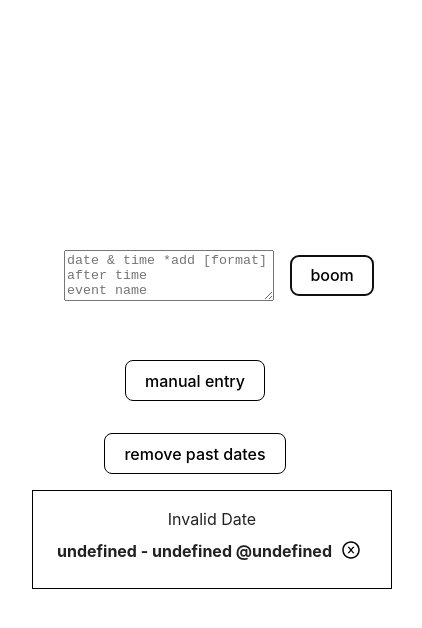
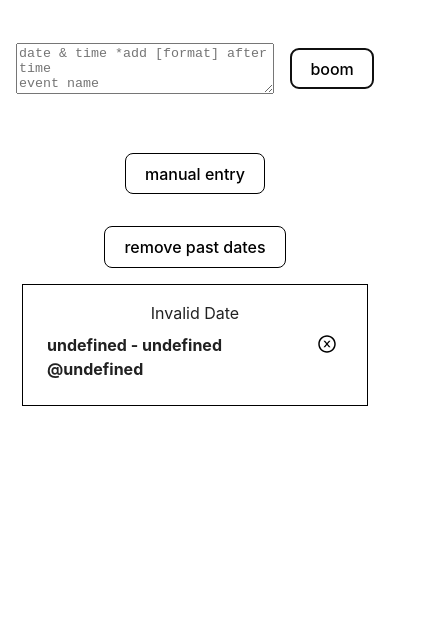
Before and after one commit to kevpoole/events, a React (Vite) app: page / in a window 390 px wide. Both pictures are taken after typing "Sample" into the empty fields and a click on the button "boom". Shown: the top 628 px of the page, 422 px wide, since content can reach past the window. Built offline with nearby package versions, Linux system fonts and the light colour scheme.

Commit message:
Fixed mobile view

```diff
--- a/src/App.css
+++ /dev/null
@@ -1,22 +0,0 @@
-#root {
-  max-width: 1280px;
-  margin: 0 auto;
-  padding: 2rem;
-  text-align: center;
-}
-
-.event{
-  text-align: left;
-  padding: .5rem;
-  display: flex;
-  justify-content: space-between;
-}
-
-.eventWrapper{
-  display: flex;
-  flex-direction: column;
-  width: 100%;
-  border: 1px solid black;
-  padding: 1rem;
-  margin-bottom: 3rem;
-}
--- a/src/App.jsx
+++ b/src/App.jsx
@@ -1,5 +1,5 @@
 import { useState, useRef, useEffect } from "react";
-import "./App.css";
+import "./index.css";
 import EventContainer from "./EventContainer";
 import { v4 as uuidv4 } from "uuid";
 import { useLocalStorage } from "../hooks/useLocalStorage";
@@ -240,7 +240,7 @@ function App() {
   }, [list]);
 
   return (
-    <div>
+    <body>
       <form className="fbForm" action="" onSubmit={handleSubmit}>
         <textarea
           onChange={handleText}
@@ -306,7 +306,7 @@ venue"
           list={list.filter((item) => item.realDate === events)}
         />
       ))}
-    </div>
+    </body>
   );
 }
 
--- a/src/index.css
+++ b/src/index.css
@@ -15,6 +15,14 @@
   -webkit-text-size-adjust: 100%;
 }
 
+#root {
+  max-width: 1280px;
+  margin: 0 auto;
+  padding: 2rem;
+  text-align: center;
+  overflow-x: hidden;
+}
+
 a {
   font-weight: 500;
   color: #646cff;
@@ -30,6 +38,7 @@ body {
   place-items: center;
   min-width: 320px;
   min-height: 100vh;
+  flex-direction: column;
 }
 
 h1 {
@@ -41,10 +50,30 @@ textarea{
   width: 70%;
 }
 
+
+
+.event{
+  text-align: left;
+  padding: .5rem;
+  display: flex;
+  justify-content: space-between;
+}
+
+.eventWrapper{
+  display: flex;
+  flex-direction: column;
+  width: 90%;
+  border: 1px solid black;
+  padding: 1rem;
+  margin-bottom: 3rem;
+}
+
 .submit {
   border-radius: 8px;
   border: 1px solid #000;
+  color: #000;
   width: fit-content;
+  height: fit-content;
   padding: 0.6em 1.2em;
   font-size: 1em;
   font-weight: 500;
@@ -53,7 +82,7 @@ textarea{
   cursor: pointer;
   transition: border-color 0.25s;
   margin: 1rem;
-  align-self: flex-end;
+  align-self: center;
 }
 button:hover {
   border-color: #646cff;
@@ -115,6 +144,7 @@ h4{
   border-radius: 8px;
   border: 1px solid #000;
   width: fit-content;
+
   padding: 0.6em 1.2em;
   font-size: 1em;
   font-weight: 500;
@@ -125,3 +155,34 @@ h4{
   /* margin: 1rem; */
 
 }
+
+@media screen and (max-width: 600px) {
+ body{
+  flex-direction: column;
+ }
+
+ textarea{
+  margin-left: 1rem;
+ }
+
+ #root{
+  padding: 0;
+ }
+
+ .eventWrapper{
+  width: 80%;
+
+ }
+
+  .formContainer{
+    grid-template-columns: repeat(1,1fr);
+  }
+
+  .manualForm{
+    flex-direction: column;
+  }
+
+  .submit{
+    align-self: center;
+  }
+}
```
